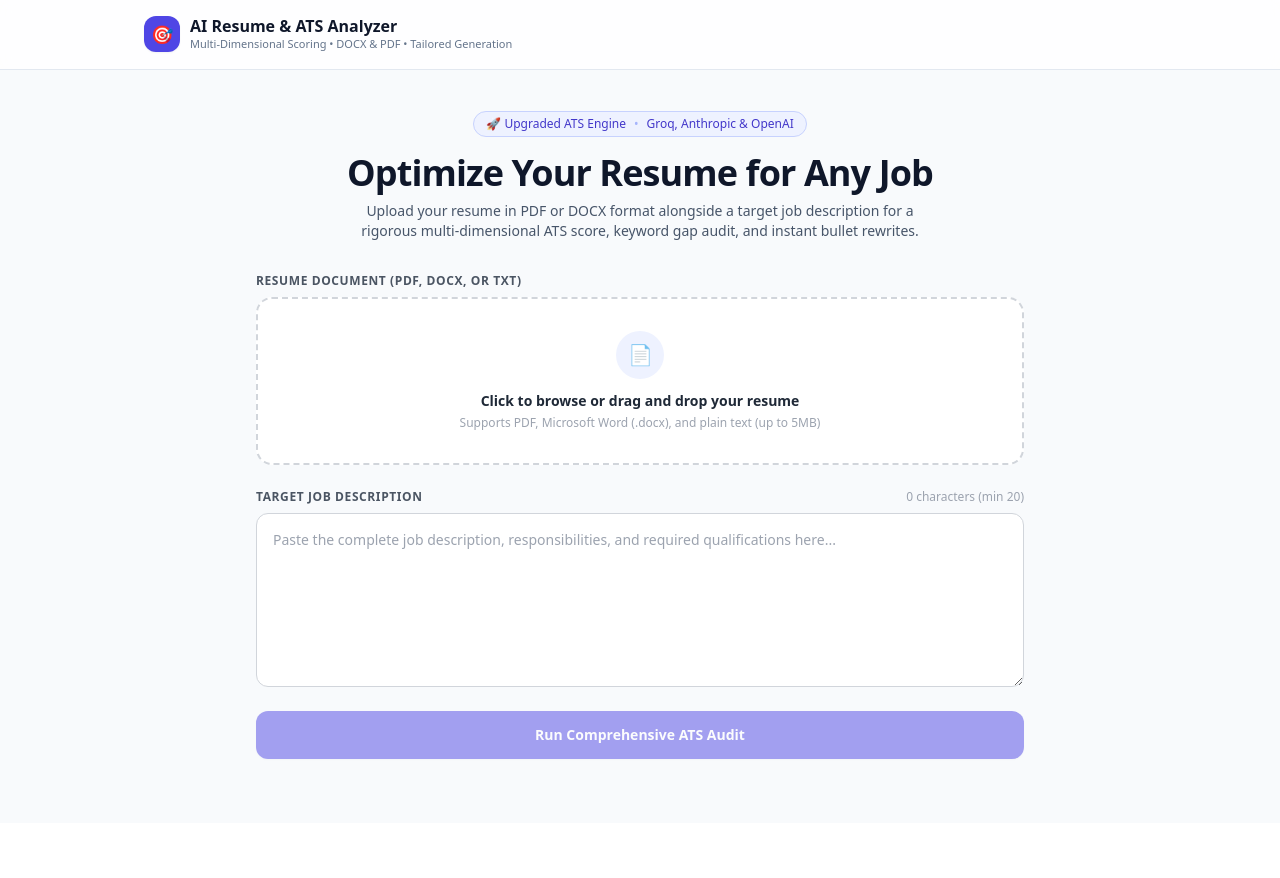
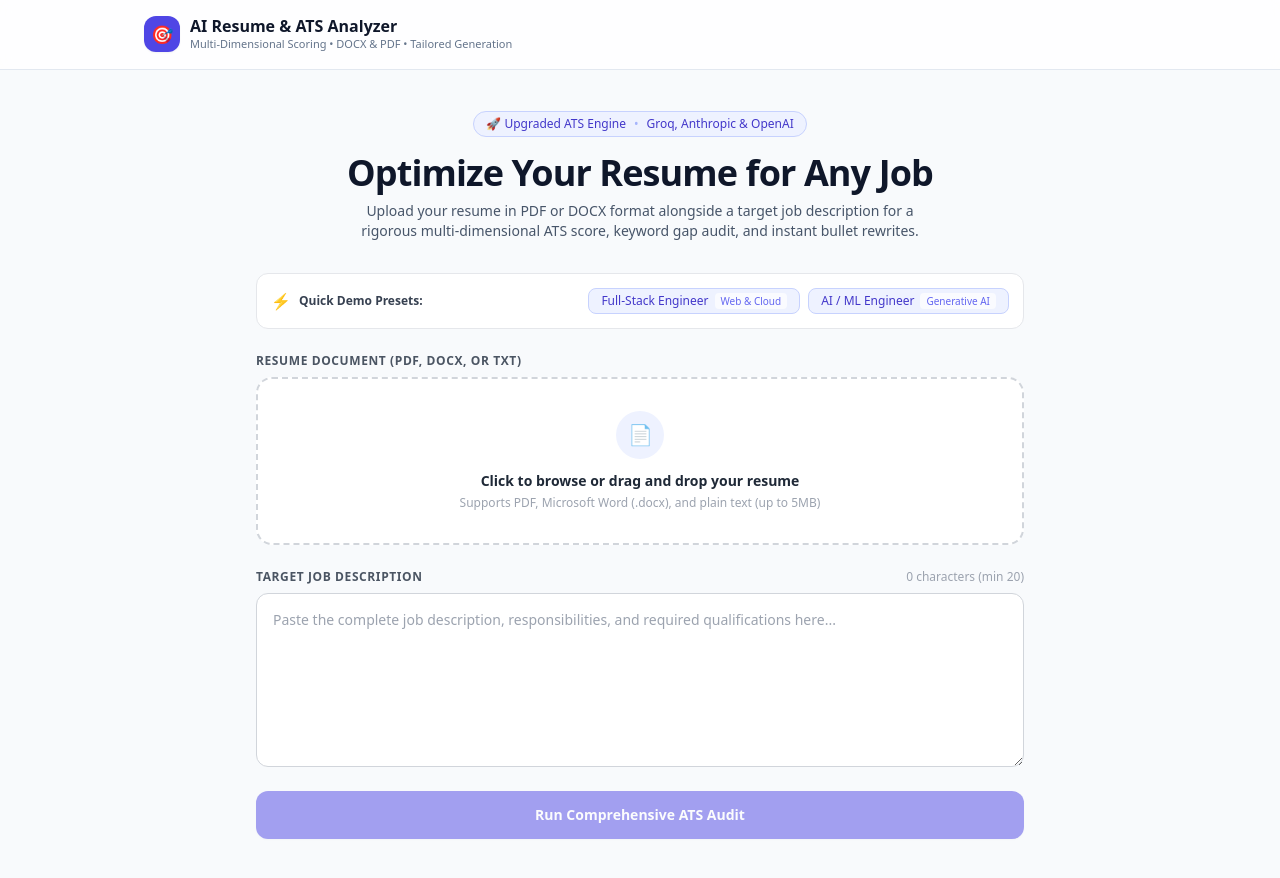
Before and after one commit to SamarthShinde24/AI-Resume-Analyzer, a React (Vite) app in the folder ai-resume-analyzer/client/: page / in a window 1280 px wide. Shown: the top 878 px of the page. Before the commit the page ends 823 px from the top, so only its background shows below. Built offline with nearby package versions, Linux system fonts and the light colour scheme.

Commit message:
feat(client): add sample resume and job description presets for instant demo

```diff
--- a/ai-resume-analyzer/client/src/components/UploadForm.jsx
+++ b/ai-resume-analyzer/client/src/components/UploadForm.jsx
@@ -1,4 +1,5 @@
 import { useState, useRef } from "react";
+import { SAMPLE_PRESETS } from "../data/samplePresets.js";
 
 export default function UploadForm({ onSubmit, loading }) {
   const [file, setFile] = useState(null);
@@ -11,6 +12,14 @@ export default function UploadForm({ onSubmit, loading }) {
     const kb = bytes / 1024;
     if (kb < 1024) return `${kb.toFixed(1)} KB`;
     return `${(kb / 1024).toFixed(2)} MB`;
+  };
+
+  const handleSelectPreset = (preset) => {
+    const sampleFile = new File([preset.resumeText], preset.fileName, {
+      type: "text/plain",
+    });
+    setFile(sampleFile);
+    setJobDescription(preset.jobDescription);
   };
 
   const handleDrop = (e) => {
@@ -30,6 +39,29 @@ export default function UploadForm({ onSubmit, loading }) {
 
   return (
     <form onSubmit={handleSubmit} className="space-y-6 max-w-3xl mx-auto">
+      {/* Sample Presets Quick Demo Bar */}
+      <div className="bg-white border border-gray-200 rounded-xl p-3.5 flex flex-col sm:flex-row sm:items-center justify-between gap-3 shadow-2xs">
+        <div className="flex items-center gap-2">
+          <span className="text-amber-500 font-bold">⚡</span>
+          <span className="text-xs font-semibold text-gray-700">Quick Demo Presets:</span>
+        </div>
+        <div className="flex flex-wrap items-center gap-2">
+          {SAMPLE_PRESETS.map((preset) => (
+            <button
+              key={preset.id}
+              type="button"
+              onClick={() => handleSelectPreset(preset)}
+              className="inline-flex items-center gap-1.5 px-3 py-1 rounded-lg text-xs font-medium text-indigo-700 bg-indigo-50 hover:bg-indigo-100 border border-indigo-200 transition cursor-pointer"
+            >
+              <span>{preset.title}</span>
+              <span className="text-[10px] text-indigo-500 bg-white/70 px-1.5 py-0.2 rounded font-normal">
+                {preset.badge}
+              </span>
+            </button>
+          ))}
+        </div>
+      </div>
+
       {/* Resume Upload Dropzone */}
       <div>
         <label className="block text-xs font-bold uppercase tracking-wider text-gray-600 mb-2">
--- /dev/null
+++ b/ai-resume-analyzer/client/src/data/samplePresets.js
@@ -0,0 +1,108 @@
+export const SAMPLE_PRESETS = [
+  {
+    id: "fullstack",
+    title: "Full-Stack Engineer",
+    badge: "Web & Cloud",
+    fileName: "Alex_Morgan_FullStack_Resume.txt",
+    resumeText: `ALEX MORGAN
+alex.morgan@email.com | (555) 234-5678 | San Francisco, CA | github.com/alexmorgan | linkedin.com/in/alexmorgan
+
+PROFESSIONAL SUMMARY
+Senior Full-Stack Software Engineer with 5+ years of experience designing, scaling, and maintaining distributed web applications. Proficient in React, TypeScript, Node.js, PostgreSQL, Docker, and AWS cloud infrastructure. Experienced in building high-throughput microservices and responsive user interfaces.
+
+TECHNICAL SKILLS
+- Frontend: React, Next.js, TypeScript, JavaScript (ES6+), Tailwind CSS, Redux Toolkit, HTML5/CSS3
+- Backend: Node.js, Express, Python, REST APIs, GraphQL, PostgreSQL, MongoDB, Redis
+- DevOps & Cloud: AWS (EC2, S3, RDS), Docker, CI/CD (GitHub Actions), Git, Linux, Jest
+
+PROFESSIONAL EXPERIENCE
+Senior Software Engineer | CloudScale Systems | 2022 - Present
+- Architected and built core SaaS dashboard using React and TypeScript, improving page load speed by 42%.
+- Designed and maintained 15+ Node.js REST and GraphQL microservices serving 200,000+ daily active users.
+- Migrated legacy monolith database queries to PostgreSQL with Redis caching layer, reducing latency by 35%.
+- Implemented automated CI/CD deployment pipelines using GitHub Actions and Docker, reducing release cycles from 3 days to under 30 minutes.
+
+Software Engineer | DevMatrix Labs | 2020 - 2022
+- Developed customer-facing React web applications used by 50,000+ active enterprise clients.
+- Built reusable component library adhering to accessibility standards (WCAG 2.1 AA).
+- Collaborated with product managers and designers in Agile/Scrum sprints to deliver features on schedule.
+- Conducted regular peer code reviews and mentored 2 junior software engineers.
+
+EDUCATION & CERTIFICATIONS
+- B.S. in Computer Science | University of California, Berkeley | 2016 - 2020
+- AWS Certified Solutions Architect – Associate (2023)`,
+    jobDescription: `Job Title: Senior Full-Stack Engineer (React, Node.js, Cloud)
+Location: Remote (US)
+Company: NextGen Cloud Solutions
+
+About the Role:
+We are seeking a Senior Full-Stack Engineer to lead the architecture and development of our next-generation cloud collaboration platform. You will be responsible for building scalable web interfaces, robust backend services, and automated cloud workflows.
+
+Key Responsibilities:
+- Build high-performance frontend interfaces using React, TypeScript, and modern component design systems.
+- Design scalable backend microservices and RESTful/GraphQL APIs using Node.js and Express.
+- Work with relational databases (PostgreSQL) and distributed caching systems (Redis).
+- Orchestrate and deploy microservices with Docker, Kubernetes, and AWS cloud infrastructure.
+- Establish automated CI/CD pipelines and implement comprehensive unit/integration test suites using Jest or Cypress.
+- Mentor junior and mid-level engineers and drive engineering excellence.
+
+Requirements:
+- 5+ years of software engineering experience in full-stack web development.
+- Strong proficiency in modern JavaScript/TypeScript, React, and Node.js.
+- Solid experience with PostgreSQL, schema design, and query optimization.
+- Hands-on experience with Docker, containerization, and AWS cloud services (S3, ECS, RDS).
+- Familiarity with Kubernetes, Helm, and infrastructure-as-code (Terraform) is a strong plus.
+- Excellent communication skills and proven ability to thrive in fast-paced environments.`,
+  },
+  {
+    id: "mle",
+    title: "AI / ML Engineer",
+    badge: "Generative AI",
+    fileName: "Jordan_Lee_ML_Resume.txt",
+    resumeText: `JORDAN LEE
+jordan.lee@ai-email.com | (555) 876-5432 | New York, NY | github.com/jordanlee-ai
+
+PROFESSIONAL SUMMARY
+Machine Learning Engineer with 4 years of experience building, training, and deploying natural language processing (NLP) and Large Language Model (LLM) applications in production. Specialized in PyTorch, Python, vector retrieval (RAG), and model fine-tuning.
+
+TECHNICAL SKILLS
+- Machine Learning: PyTorch, TensorFlow, Hugging Face Transformers, Scikit-learn, LangChain, LlamaIndex
+- Languages & Frameworks: Python, FastAPI, SQL, Bash
+- Vector DBs & Search: Pinecone, ChromaDB, FAISS, Elasticsearch
+- Infrastructure: Docker, AWS (SageMaker, S3), MLflow, Git, Linux
+
+PROFESSIONAL EXPERIENCE
+AI/ML Engineer | Cognition AI Labs | 2023 - Present
+- Built and deployed enterprise Retrieval-Augmented Generation (RAG) system with Pinecone and LangChain, serving 500K+ queries/month.
+- Fine-tuned open-source LLMs (Llama 3, Mistral) using LoRA/QLoRA on internal domain corpora, boosting task accuracy by 28%.
+- Developed high-throughput model inference microservices with FastAPI and Docker, reducing p95 latency to <180ms.
+- Implemented MLflow tracking for automated model evaluation, drift detection, and reproducibility.
+
+Data Scientist | DataPulse Analytics | 2021 - 2023
+- Built predictive customer churn classification models using Scikit-Learn and XGBoost, improving retention by 14%.
+- Developed automated ETL data pipelines in Python and SQL processing 2TB of daily event logs.
+- Collaborated with engineering teams to deploy REST API endpoints for model inference.
+
+EDUCATION
+- M.S. in Data Science | Columbia University | 2019 - 2021
+- B.S. in Mathematics & Statistics | University of Michigan | 2015 - 2019`,
+    jobDescription: `Job Title: Senior Machine Learning Engineer (LLMs & RAG)
+Company: HyperScale AI
+Location: Remote / New York
+
+We are looking for an experienced Senior Machine Learning Engineer to design and deploy state-of-the-art Generative AI applications and production RAG pipelines.
+
+Responsibilities:
+- Architect and optimize scalable Retrieval-Augmented Generation (RAG) pipelines using vector databases (Pinecone, Milvus, or Qdrant).
+- Fine-tune open-source models using PEFT/LoRA techniques and evaluate hallucinations and relevance.
+- Deploy low-latency inference APIs using FastAPI, Docker, and Kubernetes.
+- Implement model monitoring, guardrails, and automated evaluation frameworks.
+
+Requirements:
+- 4+ years of professional experience in Applied Machine Learning / Deep Learning.
+- Advanced proficiency in Python, PyTorch, and Hugging Face Transformers.
+- Proven track record deploying LLM or NLP systems into production.
+- Experience with vector search, embeddings, LangChain/LlamaIndex, and FastAPI.
+- Familiarity with Kubernetes and GPU orchestration (Triton, vLLM) is highly desirable.`,
+  },
+];
```
